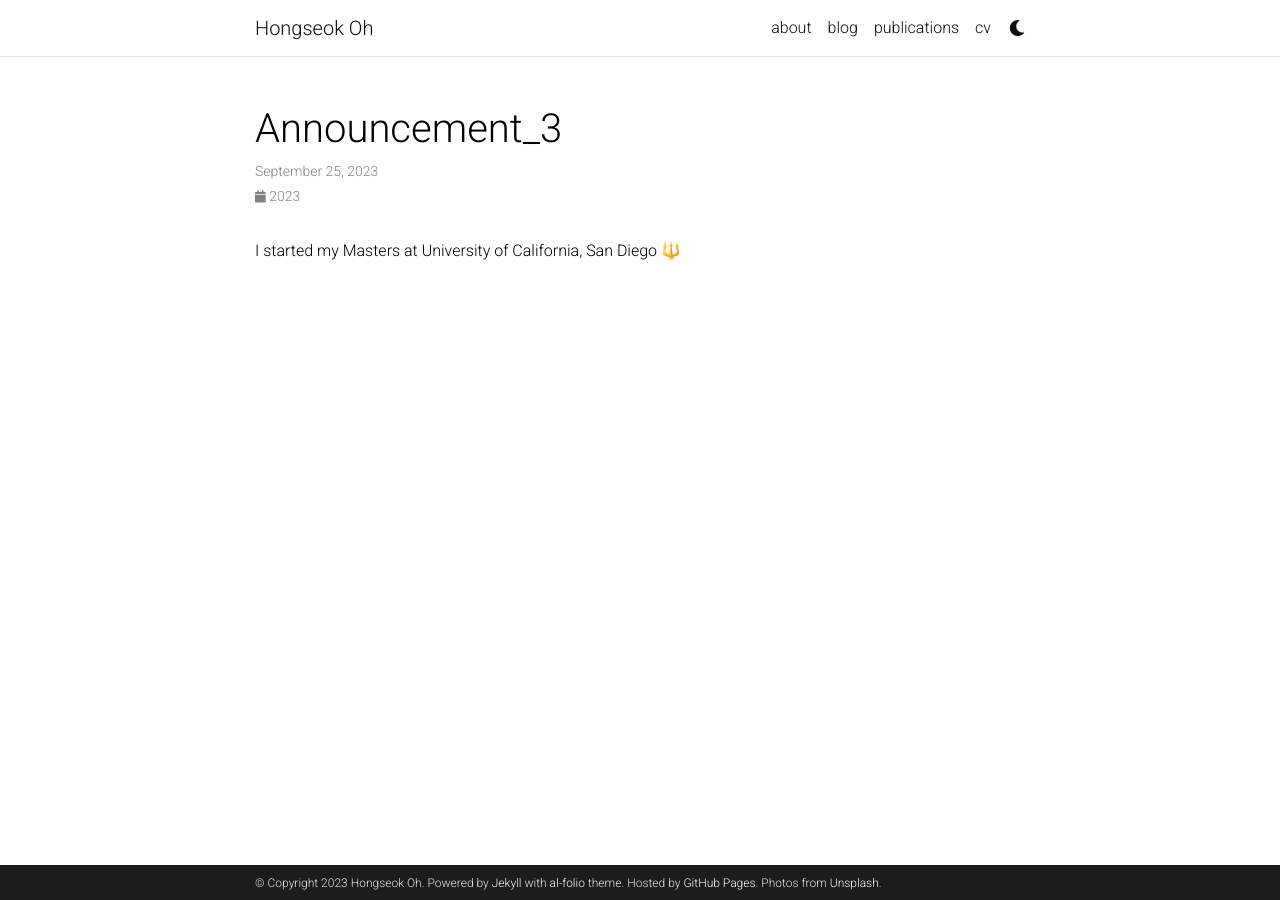
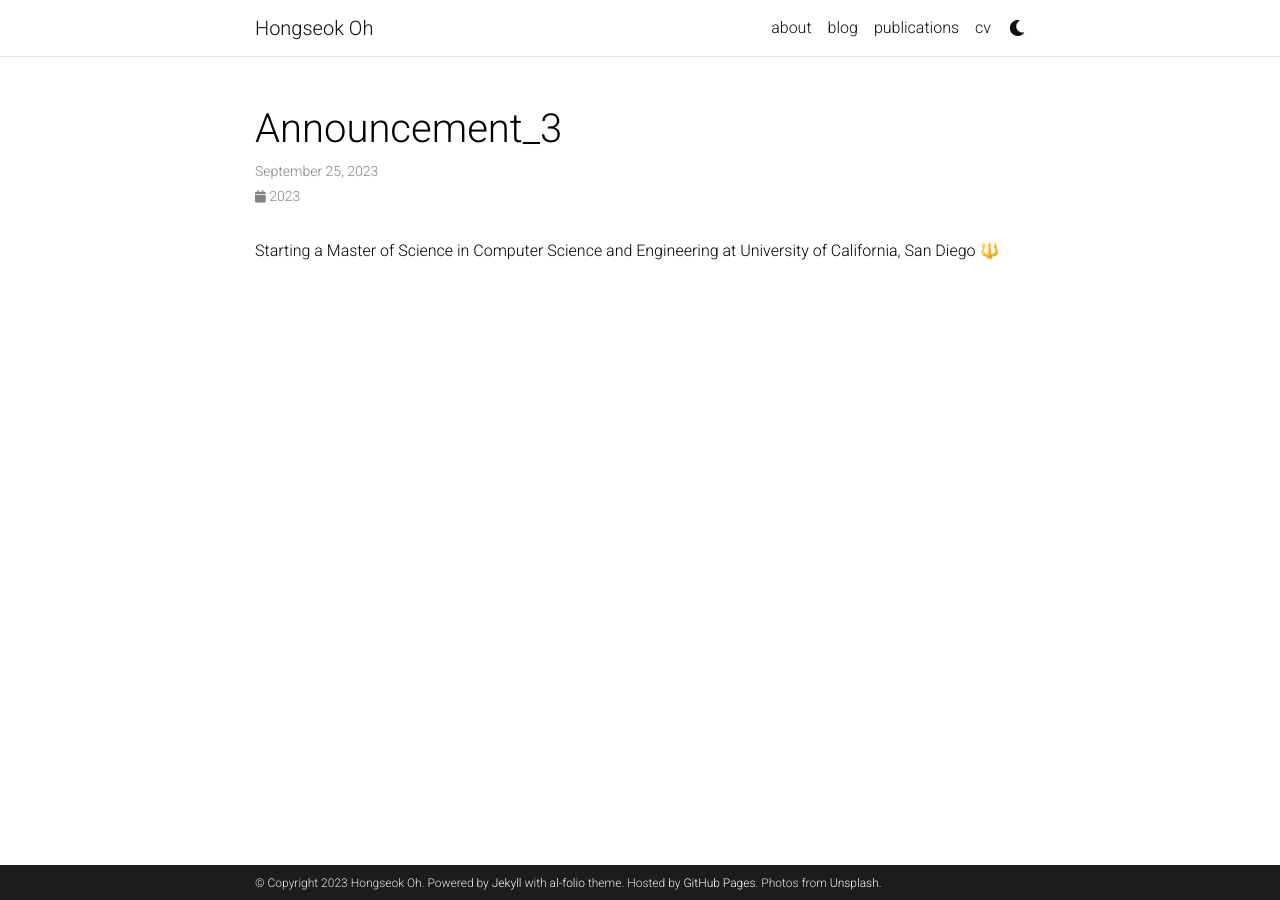
Before and after one commit to larocaroja/larocaroja.github.io, a Jekyll site: the page built from _news/announcement_3.md, in a window 1280 px wide. Built offline with Jekyll 4.4.1, drawn with Linux system fonts in a browser that asks for light colours; comment, search, counter and statistics services are not loaded; a style sheet for code colours, icons or effects is not loaded.

Commit message:
Update announcement_3.md

```diff
--- a/_news/announcement_3.md
+++ b/_news/announcement_3.md
@@ -5,4 +5,4 @@ inline: true
 related_posts: false
 ---
 
-I started my Masters at University of California, San Diego 🔱
+Starting a Master of Science in Computer Science and Engineering at University of California, San Diego 🔱
```
